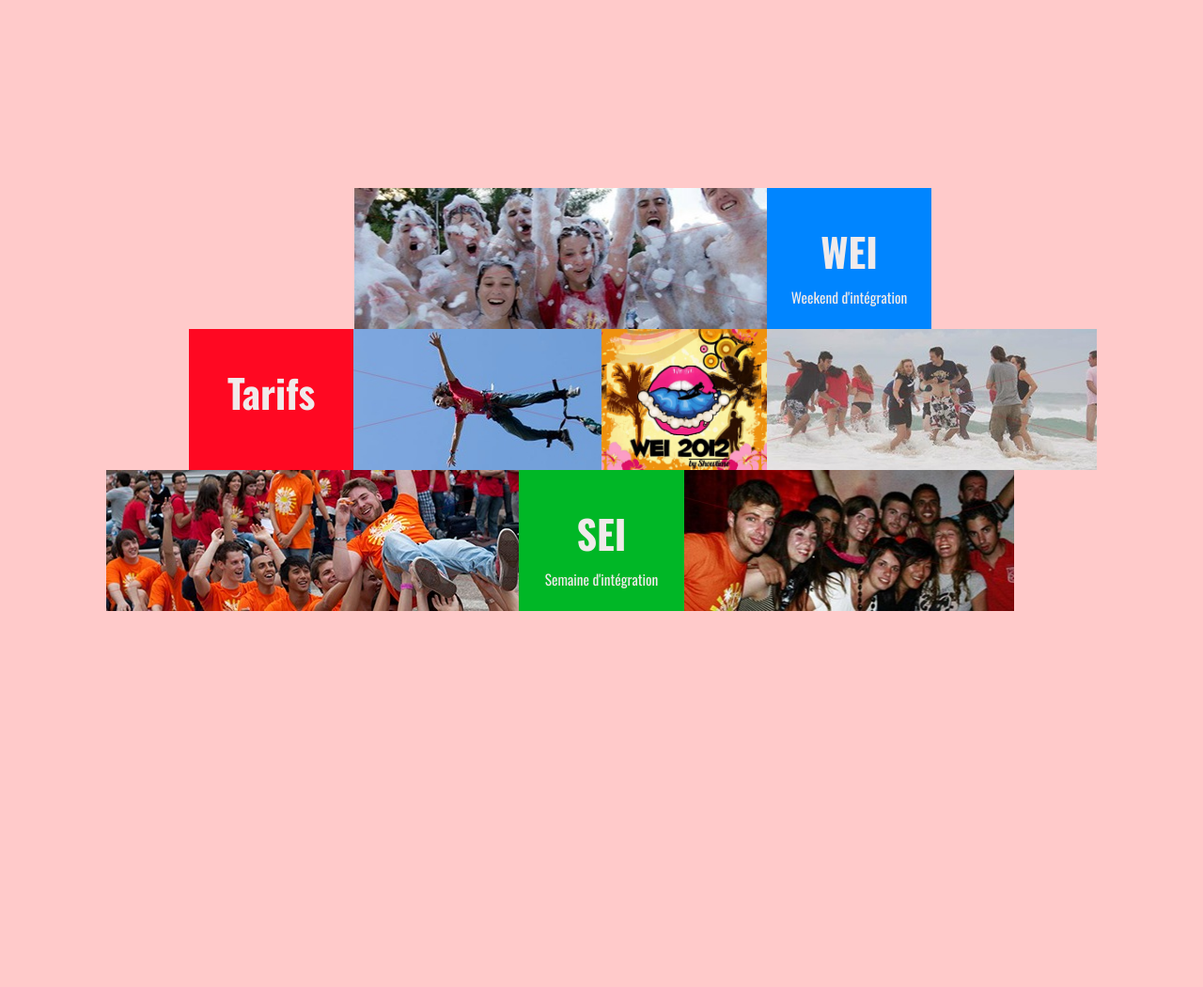
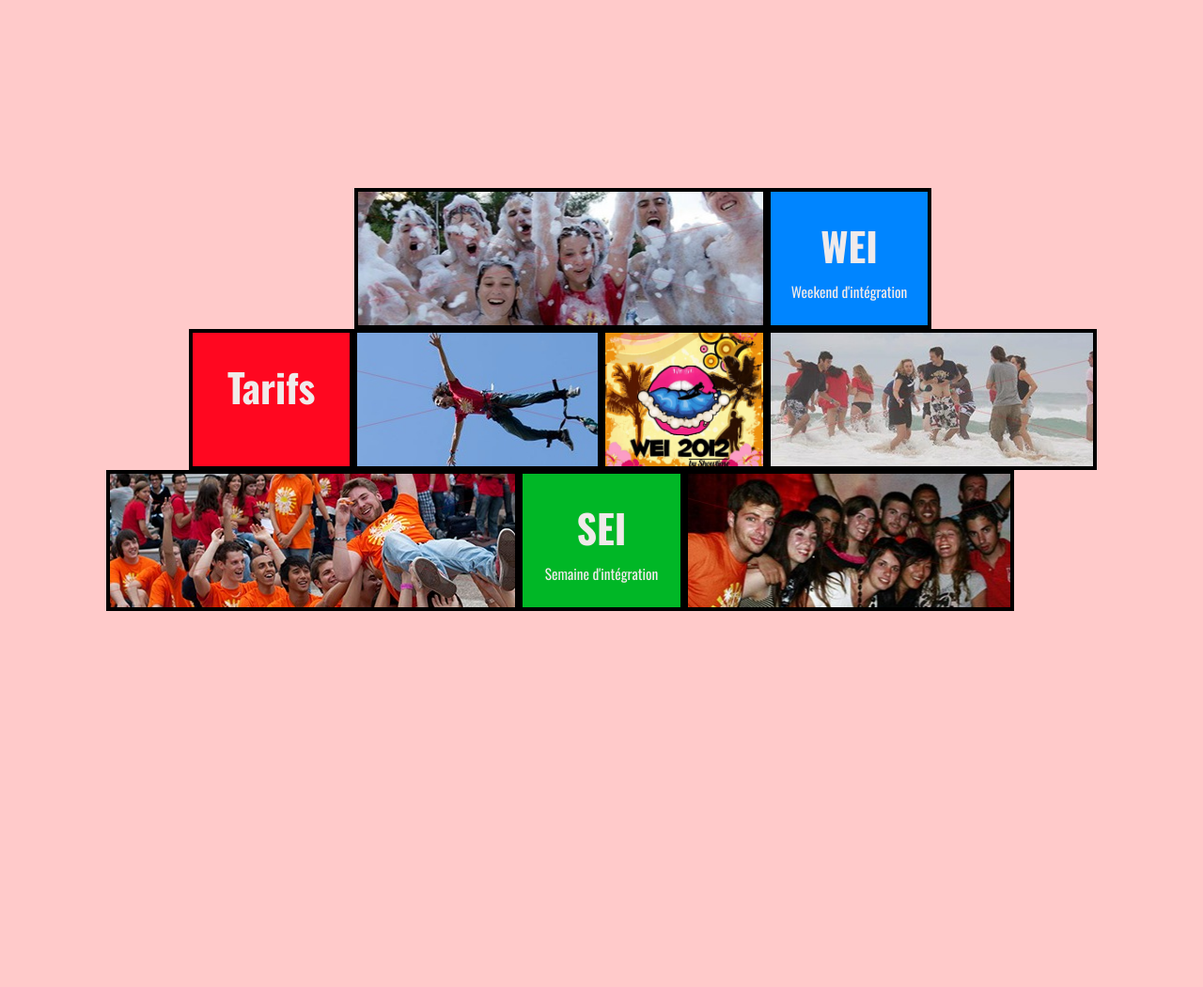
Before and after one commit to JeffersonBe/application_bungalow, a PHP site: page / in a window 1280 px wide. Shown: the whole page at 94% size. Run offline with PHP 8.4, Linux system fonts and the light colour scheme; some libraries are stand-ins or nearby versions.

Commit message:
Amélioration des menus et correction de l'affichage

```diff
--- a/bungalow/index.html
+++ b/bungalow/index.html
@@ -30,14 +30,14 @@
 <body class="row">
 <div id="main" class="twelve columns">
     <div id="line2" class="row lineup hide-for-small">
-        <div id="panneau21" class="tiles four columns"></div>
-        <div id="panneau22" class="tiles three columns"></div>
-        <div id="panneau23" class="tiles two columns"></div>
-        <div id="panneau24" class="tiles three columns"></div>
+        <div id="panneau21" class="line four columns"></div>
+        <div id="panneau22" class="line three columns"></div>
+        <div id="panneau23" class="line two columns"></div>
+        <div id="panneau24" class="line three columns"></div>
     </div>
 
     <div id="line3" class="row line">
-        <div id="panneau31" class="tiles three columns hide-for-small"></div>
+        <div id="panneau31" class="line three columns hide-for-small"></div>
         <div id="panneau32" class="tiles five columns mobile-four"></div>
         <a href="#" data-reveal-id="presentation" data-animation="fadeAndPop" data-animationspeed="300" data-closeonbackgroundclick="true" data-dismissmodalclass="tiles close-reveal-modal">
             <div id="panneau33" class="tiles two columns mobile-four">
@@ -45,11 +45,11 @@
                 <p class="text-center sub-title-panneau">Weekend d'intégration</p>
             </div>
         </a>
-        <div id="panneau35" class="tiles two columns hide-for-small"></div>
+        <div id="panneau35" class="line two columns hide-for-small"></div>
     </div>
 
     <div id="line4" class="row line">
-        <div id="panneau41" class="tiles one columns mobile-four"></div>
+        <div id="panneau41" class="line one columns mobile-four"></div>
         <a href="#" data-reveal-id="tarifs" data-animation="fadeAndPop" data-animationspeed="300" data-closeonbackgroundclick="true" data-dismissmodalclass="tiles close-reveal-modal">
             <div id="panneau42" class="tiles two columns mobile-four">
                 <h3 class="text-center title-panneau">Tarifs</h3>
@@ -69,20 +69,20 @@
           </div>
           </a>
         <div id="panneau54" class="tiles four columns hide-for-small"></div>
-        <div id="panneau55" class="tiles one columns hide-for-small"></div>
+        <div id="panneau55" class="line one columns hide-for-small"></div>
     </div>
 
 <div id="line6" class="row line hide-for-small">
-    <div id="panneau61" class="tiles two columns"></div>
-    <div id="panneau62" class="tiles three columns"></div>
-    <div id="panneau63" class="tiles two columns"></div>
-    <div id="panneau64" class="tiles two columns"></div>
-    <div id="panneau65" class="tiles three columns"></div>
+    <div id="panneau61" class="line two columns"></div>
+    <div id="panneau62" class="line three columns"></div>
+    <div id="panneau63" class="line two columns"></div>
+    <div id="panneau64" class="line two columns"></div>
+    <div id="panneau65" class="line three columns"></div>
 </div>
 
 <div id="line7" class="row line hide-for-small">
-    <div id="panneau71" class="tiles seven columns"></div>
-    <div id="panneau72" class="tiles five columns"></div>
+    <div id="panneau71" class="line seven columns"></div>
+    <div id="panneau72" class="line five columns"></div>
 </div>
 </div><!-- fin de main -->
 <div id="tarifs" data-reveal-id="tarifs" class="reveal-modal expand">
--- a/bungalow/stylesheets/foundation.css
+++ b/bungalow/stylesheets/foundation.css
@@ -907,6 +907,10 @@ ul.orbit-bullets li.active.has-thumb { background-position: 0 0; border-top: 2px
 	font-size:
 }
 
+.tiles {
+    border: 4px solid black;
+}
+
 .lineup {
     height: 75px;
 }
@@ -928,9 +932,11 @@ ul.orbit-bullets li.active.has-thumb { background-position: 0 0; border-top: 2px
 /*** Panneau ***/
 #panneau32 { background: url(../images/mousse.jpg) center center; }
 
-#panneau33 { background-color: #0085ff; height: 100%; padding: 30px 0 0 0; }
+#panneau33 { background-color: #0085ff; height: 100%; padding: 20px 0 0 0; }
+#panneau33:hover { background: #4aa8ff;}
 
-#panneau42 { background-color: #ff0822; height: 100%; padding: 30px 0 0 0; }
+#panneau42 { background-color: #ff0720; height: 100%; padding: 20px 0 0 0; }
+#panneau42:hover { background: #ff7482; }
 
 #panneau43 { background: url(../images/saut.jpg) center center; }
 
@@ -940,7 +946,8 @@ ul.orbit-bullets li.active.has-thumb { background-position: 0 0; border-top: 2px
 
 #panneau52 { background: url(../images/orange.jpg) center center; }
 
-#panneau53 { background: #00b726; height: 100%; padding: 30px 0 0 0;}
+#panneau53 { background: #00b726; height: 100%; padding: 20px 0 0 0; }
+#panneau53:hover { background: #32cb51; }
 
 #panneau54 { background: url(../images/soiree.jpg) center center; }
 
```
